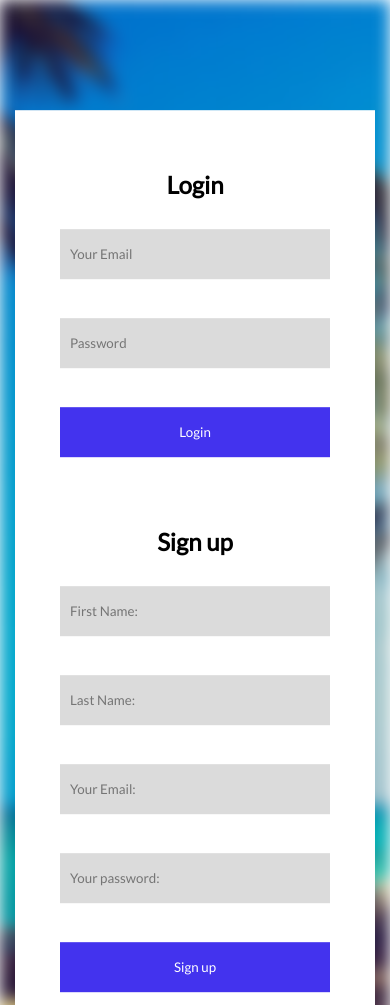
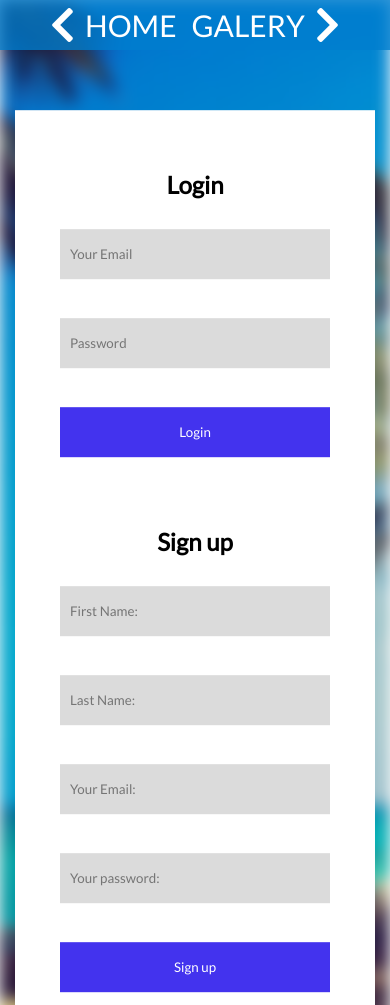
Before and after one commit to Ogii11/Ogii11.github.io, a plain HTML site: page res/login.html in a window 390 px wide. Shown: the top 1005 px of the page. Drawn offline with Linux system fonts and the light colour scheme.

Commit message:
Bug fixes

```diff
--- a/res/login.css
+++ b/res/login.css
@@ -23,9 +23,55 @@ input{
     padding: 10px;
     min-width: 0px;
 }
+.left{
+    margin-left: 50px;
+}
+.right{
+    margin-right: 50px;
+}
 form{
     display: flex;
     flex-direction: column;
+}
+header{
+    top: 50%;
+    transform: translateY(-50%);
+    position: fixed;
+    display: flex;
+    width: 100vw;
+    justify-content: space-between;
+    z-index: 1;
+    color: #ffffff;
+    font-size: 50px;
+}
+header div:hover{
+    cursor: pointer;
+}
+@keyframes la{
+    0%{
+        position: relative;
+        left: -100%;
+    }
+    100%{
+        position: relative;
+        left: 0px;
+    }
+}
+@keyframes ra{
+    0%{
+        position: relative;
+        right: -100%;
+    }
+    100%{
+        position: relative;
+        right: 0px;
+    }
+}
+header div:nth-child(1){
+    animation: la 1s;
+}
+header div:nth-child(2){
+    animation: ra 1s;
 }
 .background{
     background-image: url(./images/login-back.jpg);
@@ -39,6 +85,7 @@ form{
     top: 50%;
     left: 50%;
     transform: translate(-50%, -50%);
+    z-index: 2;
 }
 .login-container{
     display: flex;
@@ -83,9 +130,24 @@ input[type="submit"]:hover{
 i{
     margin: 10px;
 }
+@media screen and (max-width:1500px){
+    header{
+        top: 10%;
+    }
+}
 @media screen and (max-width:900px){
     .data-entry{
         flex-direction: column;
+    }
+    #main{
+        top: 80%;
+    }
+    header{
+        font-size: 30px;
+        z-index: 3;
+    }
+    .background{
+        height: 150vh;
     }
 }
 @media screen and (max-width:500px){
@@ -98,7 +160,9 @@ i{
     .background{
         height: 150vh;
     }
-    #main{
-        top: 80%;
+    header{
+        top: 0%;
+        transform: translateY(0%);
+        background-color: #007ecfc7;
     }
 }
--- a/res/login.html
+++ b/res/login.html
@@ -10,6 +10,10 @@
     <link rel="stylesheet" type="text/css" href="https://cdnjs.cloudflare.com/ajax/libs/font-awesome/5.12.1/css/all.min.css">
 </head>
 <body>
+    <header>
+        <div onclick="window.location.href='../index.html'"><i class="left fa-lg fas fa-chevron-left"></i>HOME</div>
+        <div onclick="window.location.href='galery.html'">GALERY<i class="right fa-lg fas fa-chevron-right"></i></div>
+    </header>
     <div class="background"></div>
     <section id="main">
         <div class="login-container">
--- a/style.css
+++ b/style.css
@@ -10,6 +10,9 @@ html{
 body{
     margin: 0px;
     padding:0px;
+}
+button{
+    outline: 0px;
 }
 a{
     color: #ffffff;
@@ -676,6 +679,7 @@ footer{
     justify-content: space-evenly;
     background-color: #000000;
     color: #ffffff;
+    padding: 50px 0 50px;
 }
 .fpart-1{
     display: flex;
```
Also changed, not shown: index.html (+1 -1 lines).
